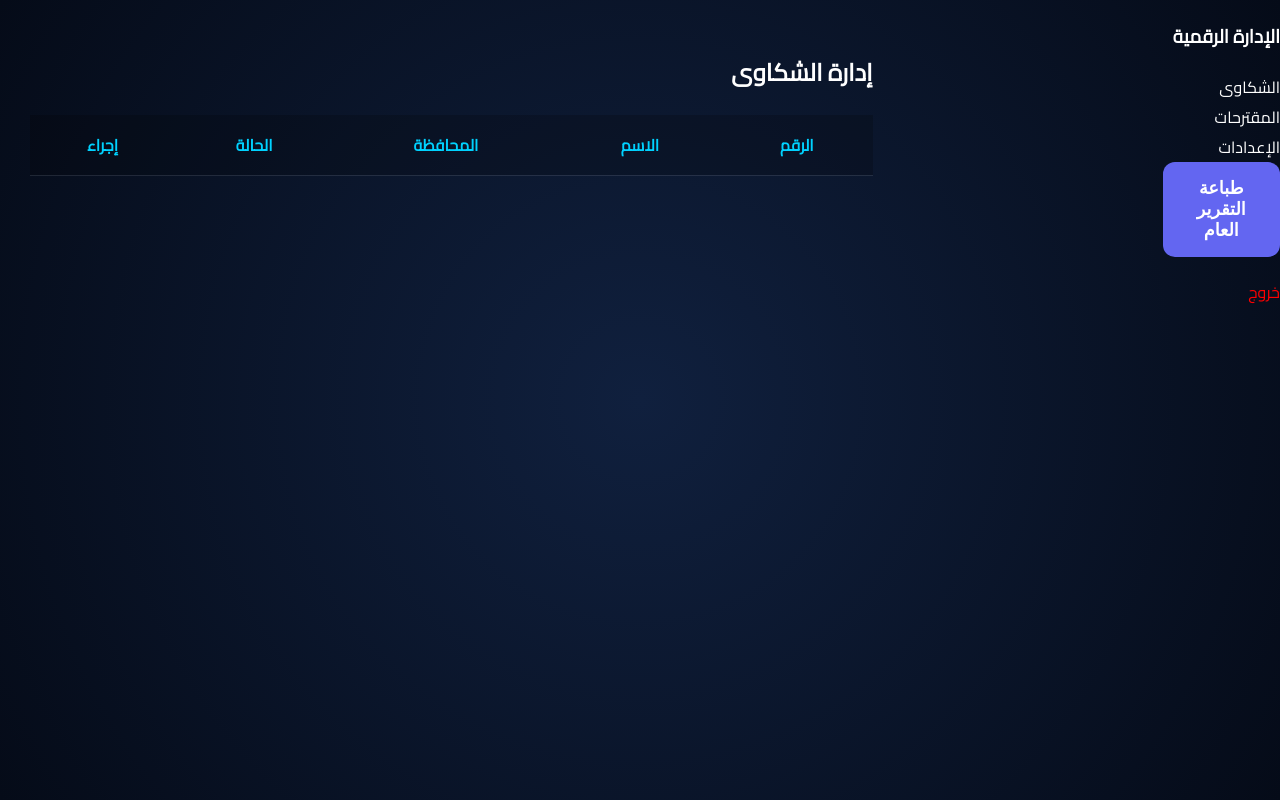
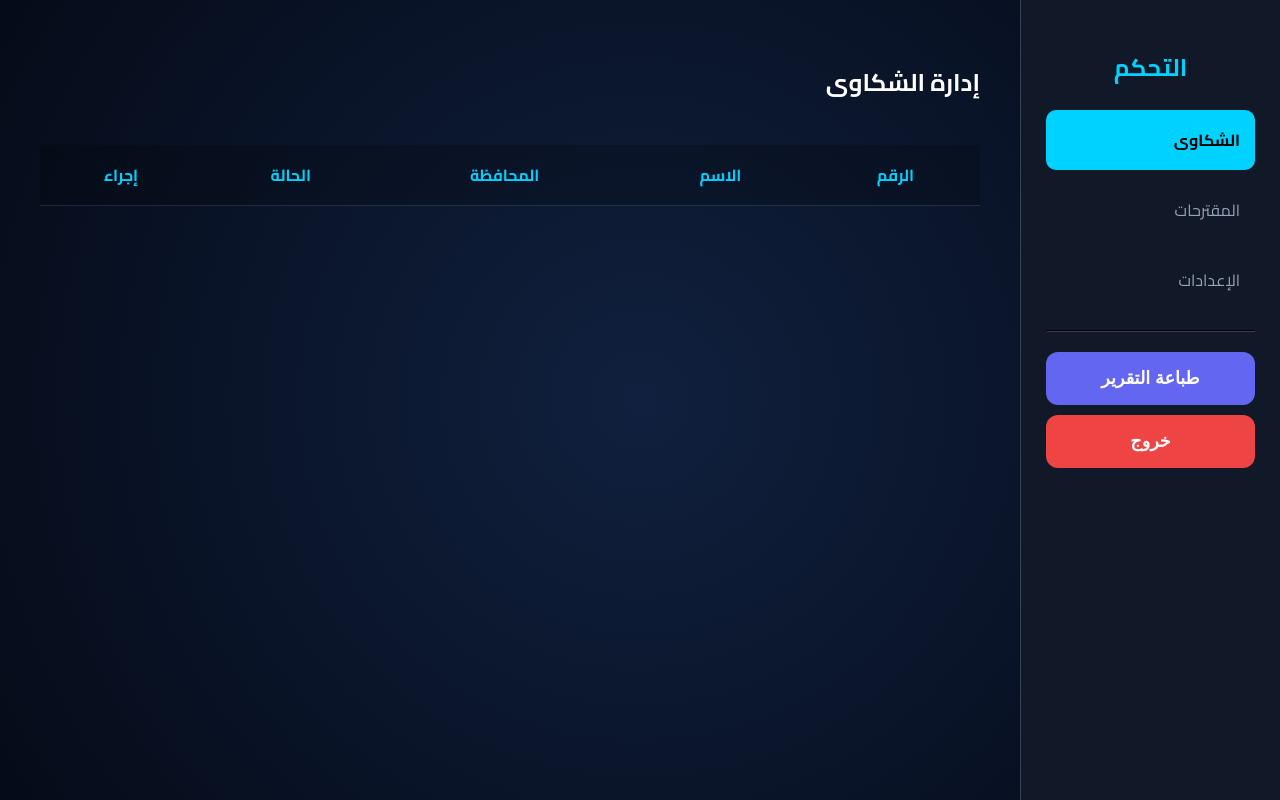
Before and after one commit to Itworkerssyndicate/itwsreq, a plain HTML site: page admin.html in a window 1280 px wide. Drawn offline with Linux system fonts and the light colour scheme; some packages are replaced by stand-ins of ours; no server answers; a script that the page names is missing.

Commit message:
Update admin.html

```diff
--- a/admin.html
+++ b/admin.html
@@ -2,39 +2,49 @@
 <html lang="ar" dir="rtl">
 <head>
     <meta charset="UTF-8">
-    <title>لوحة التحكم</title>
-    <link href="https://fonts.googleapis.com/css2?family=Cairo&display=swap" rel="stylesheet">
+    <title>لوحة الإدارة العليا</title>
+    <link href="https://fonts.googleapis.com/css2?family=Cairo:wght@400;700&display=swap" rel="stylesheet">
     <link rel="stylesheet" href="https://cdnjs.cloudflare.com/ajax/libs/font-awesome/6.0.0/css/all.min.css">
     <link rel="stylesheet" href="style.css">
     <script src="https://cdn.jsdelivr.net/npm/sweetalert2@11"></script>
+    <style>
+        .sidebar { width: 260px; background: #111827; height: 100vh; position: fixed; padding: 25px; border-left: 1px solid #374151; }
+        .main-content { margin-right: 260px; padding: 40px; width: calc(100% - 260px); }
+        .nav-link { padding: 15px; margin-bottom: 10px; cursor: pointer; border-radius: 10px; transition: 0.3s; display: block; color: #94a3b8; text-decoration: none; }
+        .nav-link:hover, .nav-link.active { background: var(--primary); color: #000; font-weight: bold; }
+    </style>
 </head>
-<body style="display:flex;">
+<body>
     <div class="sidebar">
-        <h3>الإدارة الرقمية</h3>
-        <div class="nav-item active" onclick="loadData('complaint')">الشكاوى</div>
-        <div class="nav-item" onclick="loadData('suggestion')">المقترحات</div>
-        <div class="nav-item" onclick="showSettings()">الإعدادات</div>
-        <button onclick="window.print()" class="main-btn" style="background:#6366f1;">طباعة التقرير العام</button>
-        <div class="nav-item" style="color:red; margin-top:20px;" onclick="location.href='index.html'">خروج</div>
+        <h2 style="color: var(--primary); text-align: center;">التحكم</h2>
+        <div class="nav-link active" onclick="loadData('complaint', this)">الشكاوى</div>
+        <div class="nav-link" onclick="loadData('suggestion', this)">المقترحات</div>
+        <div class="nav-link" onclick="showSettings(this)">الإعدادات</div>
+        <hr style="border-color:#334155; margin: 20px 0;">
+        <button class="main-btn" style="background:#6366f1;" onclick="window.print()">طباعة التقرير</button>
+        <button class="main-btn" style="background:#ef4444; margin-top:10px;" onclick="location.href='index.html'">خروج</button>
     </div>
 
-    <div class="main-content" style="margin-right:260px; padding:30px; width:100%;">
+    <div class="main-content">
         <div id="content-box">
             <h2 id="view-title">إدارة الشكاوى</h2>
-            <table>
-                <thead><tr><th>الرقم</th><th>الاسم</th><th>المحافظة</th><th>الحالة</th><th>إجراء</th></tr></thead>
-                <tbody id="tbody"></tbody>
-            </table>
+            <div class="admin-table-container">
+                <table>
+                    <thead><tr><th>الرقم</th><th>الاسم</th><th>المحافظة</th><th>الحالة</th><th>إجراء</th></tr></thead>
+                    <tbody id="tbody"></tbody>
+                </table>
+            </div>
         </div>
+
         <div id="settings-box" style="display:none;">
-            <h2>الإعدادات</h2>
-            <label>الاسم</label><input type="text" id="set-name">
-            <label>النقيب</label><input type="text" id="set-pres">
-            <label>اللوجو</label><input type="text" id="set-logo">
-            <label>الخدمات</label><input type="text" id="set-url">
-            <button class="main-btn" onclick="saveSettings()">حفظ</button>
+            <h2>إعدادات الهوية</h2>
+            <div class="form-group"><label>اسم النقابة</label><input type="text" id="set-name"></div>
+            <div class="form-group"><label>اسم النقيب</label><input type="text" id="set-pres"></div>
+            <div class="form-group"><label>رابط اللوجو</label><input type="text" id="set-logo"></div>
+            <button class="main-btn" onclick="saveSettings()">حفظ التعديلات</button>
         </div>
     </div>
+
     <script src="https://www.gstatic.com/firebasejs/10.8.0/firebase-app-compat.js"></script>
     <script src="https://www.gstatic.com/firebasejs/10.8.0/firebase-firestore-compat.js"></script>
     <script src="admin_logic.js"></script>
```
